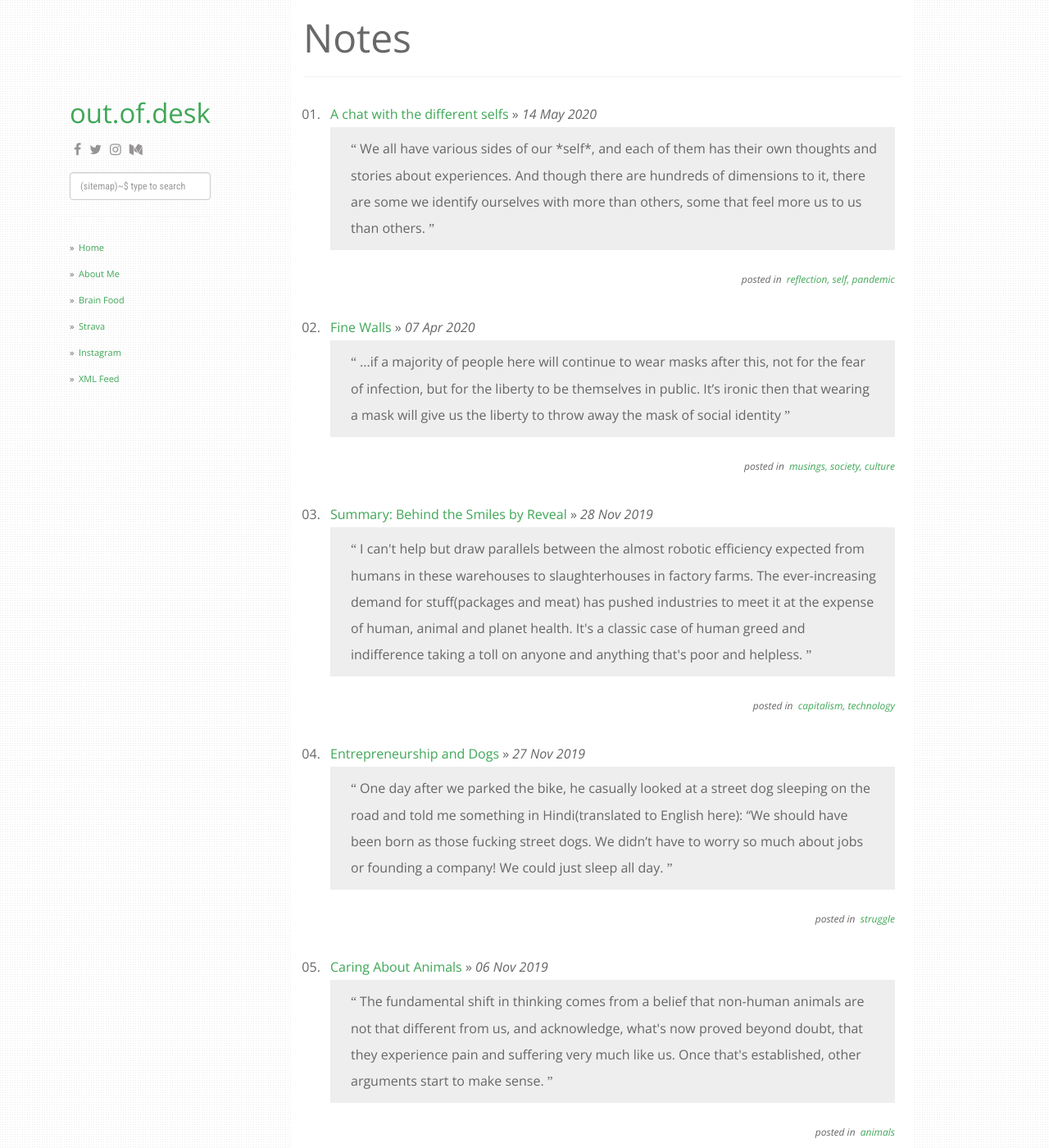
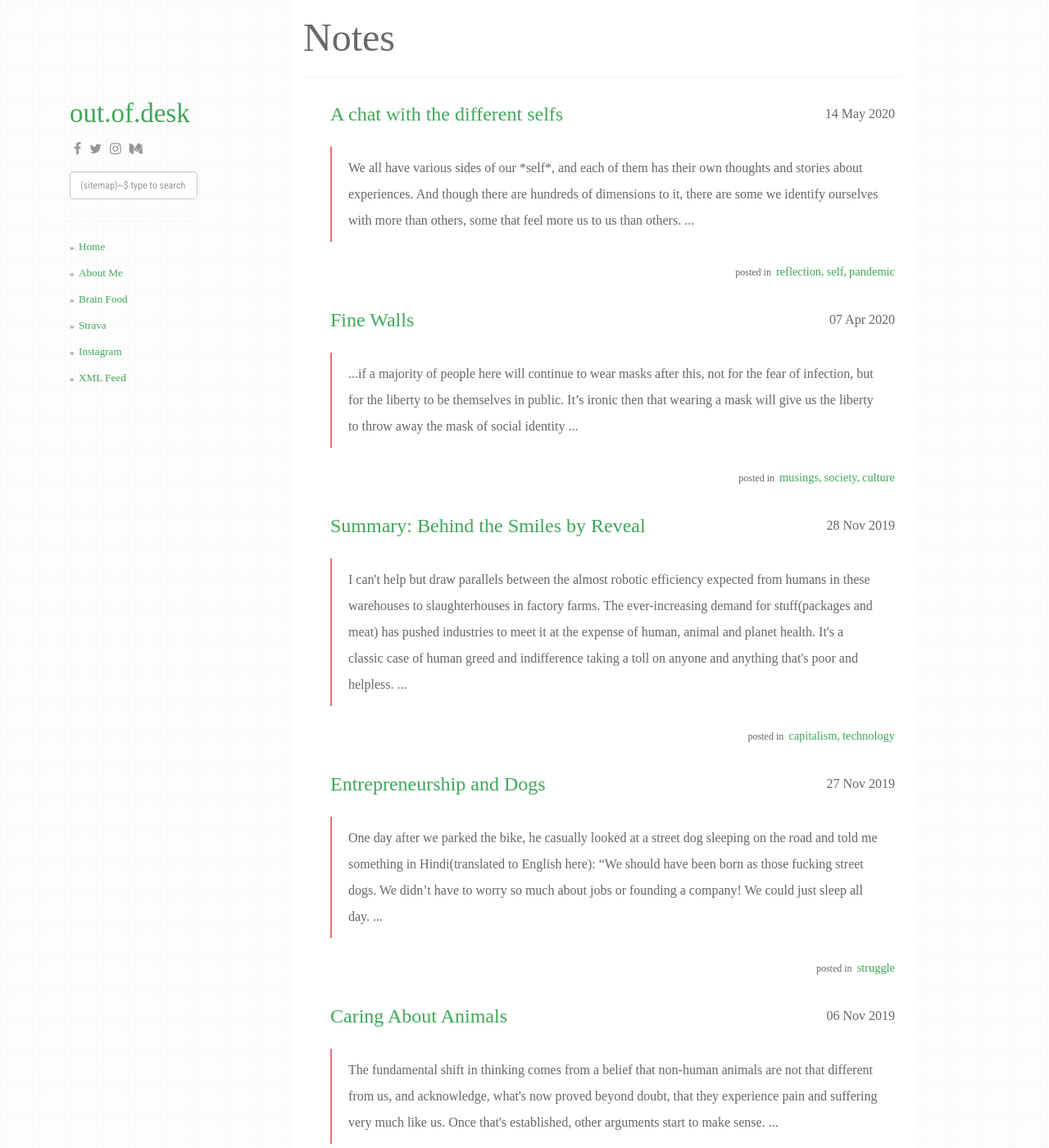
Before and after one commit to outofdesk/outofdesk.github.io, a Jekyll site: the page built from index.html, in a window 1280 px wide and 1400 px high. Shown: the whole window at 82% size. Built offline with Jekyll 4.4.1, drawn with Linux system fonts in a browser that asks for light colours; nearby versions of some CDN libraries; some web fonts are replaced; the list of posts is cut into pages by our own code.

Commit message:
improve UI

```diff
--- a/_layouts/posts_by_category.html
+++ b/_layouts/posts_by_category.html
@@ -37,7 +37,7 @@ layout: default
         {% endif %}
       {% endif %}
         <ul class="posts">
-          <li><a href="{{ post.url }}">{{ post.title }}</a> &raquo; <i><span>{{ post.date | date_to_string }}</span></i></li>
+          <li><a class="title" href="{{ post.url }}">{{ post.title }}</a> &raquo; <i><span>{{ post.date | date_to_string }}</span></i></li>
         </ul>
       {% if forloop.last %}
         </div>
--- a/index.html
+++ b/index.html
@@ -10,7 +10,7 @@ title: Blog
   <ul class="posts">
     {% for post in paginator.posts %}
       <li>
-        <a href="{{ post.url }}">{{ post.title }}</a> &raquo; <i><span>{{ post.date | date_to_string }}</span></i>
+        <a class="title" href="{{ post.url }}">{{ post.title }}</a><span class="date">{{ post.date | date_to_string }}</span>
         <blockquote>{{ post.description }}</blockquote>
         <p class="categories">
           posted in&nbsp;
--- a/static/css/main.css
+++ b/static/css/main.css
@@ -1,6 +1,7 @@
 body {
   /*font-family: "Roboto Condensed", Arial, sans-serif;*/
-  font-family: "Open Sans", sans-serif;
+  /* font-family: "Open Sans", sans-serif; */
+  font-family: valkyrie_c4;
   background: url("/static/img/subtle_dots.png");
   line-height: 2em;
   font-weight: 300;
@@ -55,31 +56,38 @@ a:hover {
   content: "»";
   margin-right: .5em;
 }
+.sidebar-nav li a {
+  font-size: 1.2em;
+}
 
 /* Content */
 p.categories {
   text-align: right;
   font-size: 0.75em;
-  font-style: italic;
+  /* font-style: italic; */
 }
 
+a.category {
+  font-size: 1.2em;
+}
 a.category::after {
   content: ",";
 }
-
 a.category:last-child::after {
   content: "";
 }
 blockquote {
-  background-color: #EEE;
   font-size: 1em;
+  border-left: 2px solid #E47272;
 }
 blockquote::before {
-  content: "“ ";
+  /* content: "“ "; */
+  /* content: "..."; */
   font-family: cursive;
 }
 blockquote::after {
-  content: " ”";
+  /* content: " ”"; */
+  content: " ...";
   font-family: cursive;
 }
 
@@ -119,13 +127,24 @@ footer {
 }
 
 ul.posts {
-  list-style: decimal-leading-zero;
+  list-style: none;
   padding-left: 25px;
 }
 
 ul.posts li {
   padding: 0.5em;
 }
+
+ul.posts li .title {
+  display: inline-block;
+  font-size: 1.5em;
+  margin-bottom: 1em;
+}
+ul.posts li .date {
+  float:right;
+}
+
+
 
 /* Left column */
 div.col-sm-3 {
```
Also changed, not shown: 4 other files.
